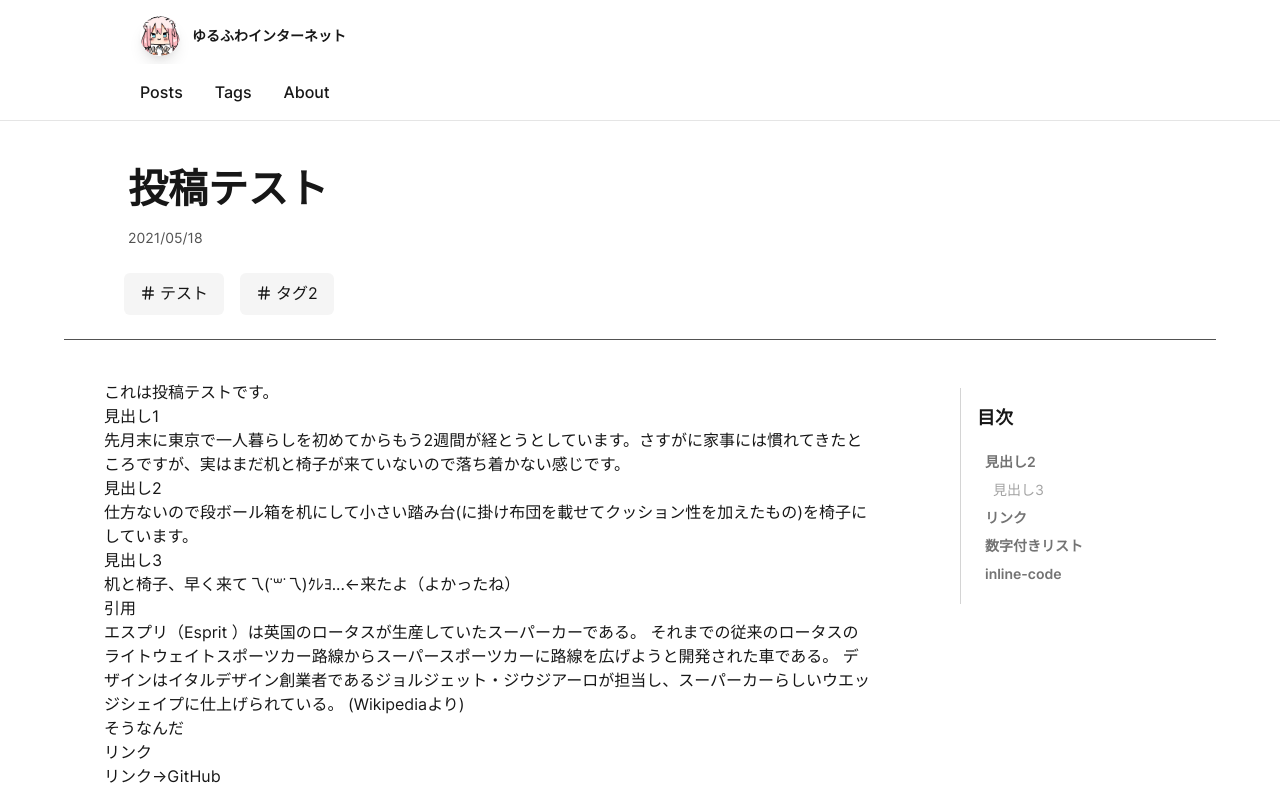
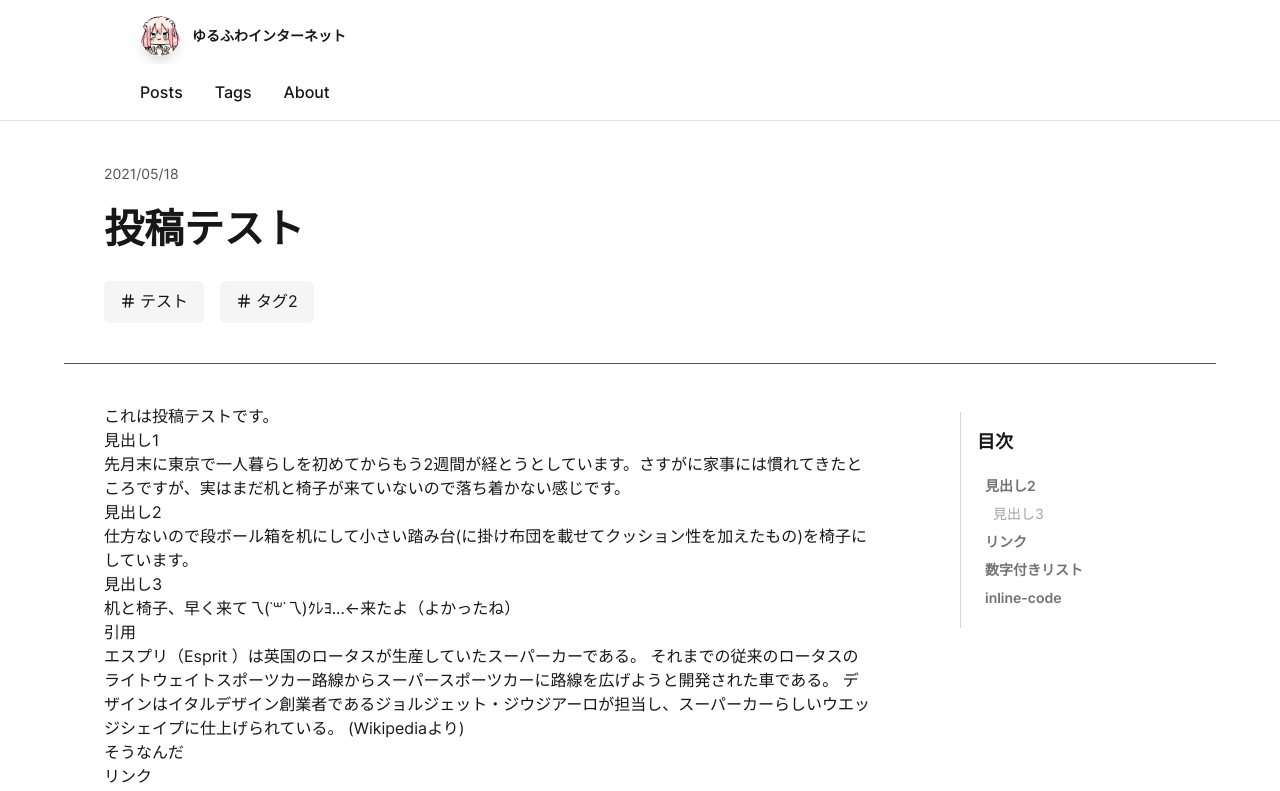
Before and after one commit to object1037/blog, a Next.js app: page /testPost in a window 1280 px wide. Shown: the top 791 px of the page. Built offline with nearby package versions, Linux system fonts and the light colour scheme.

Commit message:
update article header

```diff
--- a/components/articleLayout.tsx
+++ b/components/articleLayout.tsx
@@ -106,11 +106,11 @@ export default function ArticleLayout({
       </Head>
       <Header />
       <article className="flex flex-col w-screen px-6">
-        <header className="max-w-6xl pt-8 pb-4 border-gray-600 dark:border-gray-300 border-b w-full mx-auto">
-          <div className="max-w-5xl mx-auto w-full">
-            <h1 className="text-4xl sm:text-4.5xl py-4 text-gray-900 dark:text-gray-100 font-bold">{meta.title}</h1>
+        <header className="max-w-6xl pt-10 pb-8 border-gray-600 dark:border-gray-300 border-b w-full mx-auto">
+          <div className="max-w-3xl mx-auto lg:mx-10 w-full">
             <span className="font-normal text-sm text-gray-600 dark:text-gray-300"><DateDisplay dateString={meta.date} /></span>
-            <div className="-ml-3 mt-4 flex flex-row flex-wrap">
+            <h1 className="text-4xl sm:text-4.5xl py-6 text-gray-900 dark:text-gray-100 font-bold">{meta.title}</h1>
+            <div className="-ml-2 flex flex-row flex-wrap">
               {meta.tags.map((tag) => (
                 <Tag name={tag} key={tag} />
               ))}
--- a/pages/tags/index.tsx
+++ b/pages/tags/index.tsx
@@ -21,7 +21,7 @@ export default function Home({
   return (
     <>
     <Layout h1="Tags" title={`タグ一覧 | ${siteTitle}`} description={`タグ一覧 | ${handleName}のブログ`} url={`${siteUrl}/tags`}>
-      <div className="-ml-3 flex flex-row flex-wrap w-full">
+      <div className="-ml-4 flex flex-row flex-wrap w-full">
         {allTags.map((tag) => (
           <Tag name={tag.name} postsCount={tag.articles.length} key={tag.name}/>
         ))}
```
